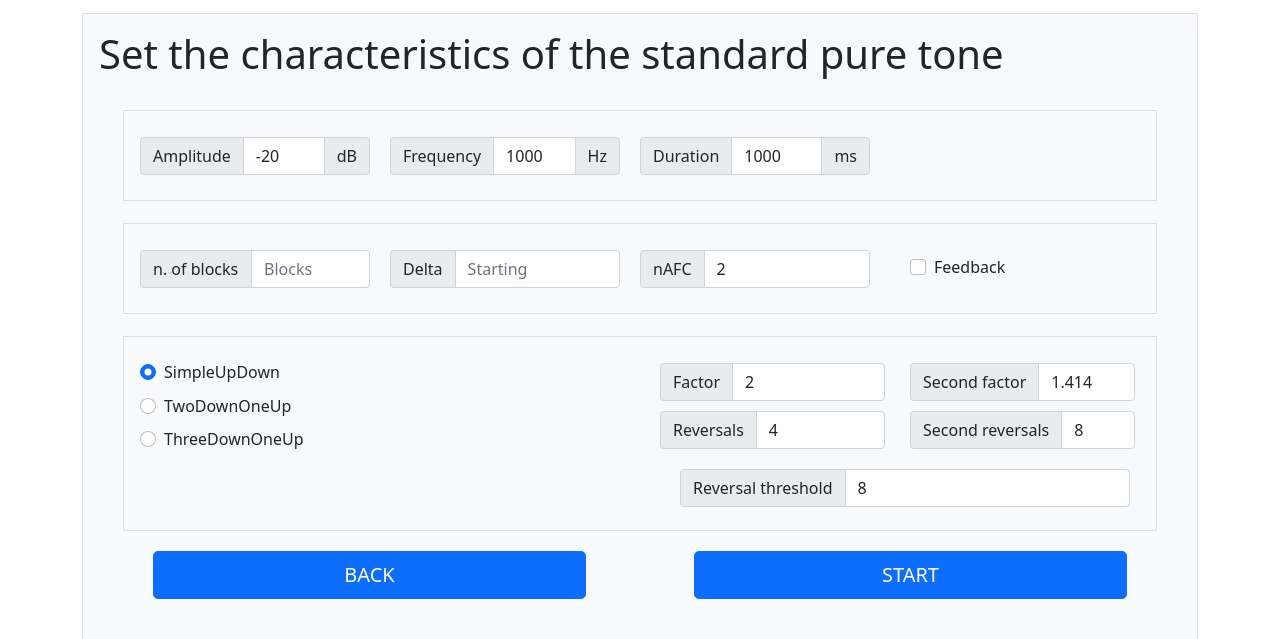
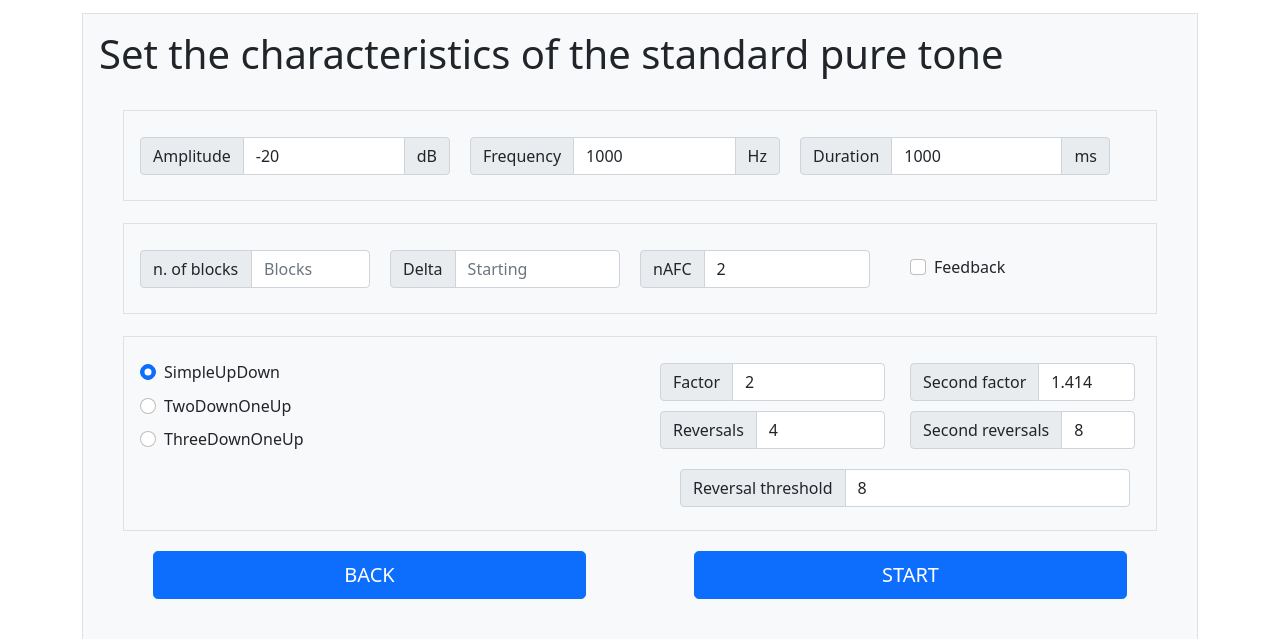
Before and after one commit to NiccoloOrlandi/PsychoacousticsWeb, a PHP site: page /soundSettings.php?test= in a window 1280 px wide. Shown: the top 639 px of the page. Run offline with PHP 8.4, Linux system fonts and the light colour scheme.

Commit message:
Colori pulsanti del test non più casuali ma presi da una lista + css fix

```diff
--- a/freqtest.php
+++ b/freqtest.php
@@ -55,10 +55,9 @@
 		<button type="button" class="btn btn-success" id="button1" onclick = "select(1)" disabled>1° sound</button>
 		<button type="button" class="btn btn-danger" id="button2" onclick = "select(2)" disabled>2° sound</button>
 		<?php
+			$colors = ["#198754", "#dc3545", "#0d6efd", "#e0b000", "#a000a0", "#ff8010", "#50a0f0", "#703000", "#606090"];
 			for($i = 3; $i<=intval($_SESSION['nAFC']); $i++){
-				echo "<button type='button' class='btn btn-success' style='background-color:";
-				printf( "#%06X\n", mt_rand( 0, 0xFFFFFF ));
-				echo "; border:none;' id='button{$i}' onclick = 'select({$i})' disabled>{$i}° sound</button>";
+				echo "<button type='button' class='btn btn-success' style='background-color:".$colors[($i-1)%count($colors)].";' id='button{$i}' onclick = 'select({$i})' disabled>{$i}° sound</button>";
 			}
 		?>
 
--- a/soundSettings.php
+++ b/soundSettings.php
@@ -76,7 +76,7 @@
 							<div class="container p-4" >
 								<div class="row gx-4">
 									<div class="col">
-										<div class="p-3 border bg-light little">
+										<div class="p-3 border bg-light little1">
 											<!-- <form name="soundsForm">  non veniva mai chiuso, al momento non serve, andrà inserito quando imprementeremo la parte in php -->
 
 											<!-- Contenuto dello slot, qui vanno inseriti tutti i bottoni e i check box del secondo slot -->
@@ -113,7 +113,7 @@
 							<div class="container p-4" >
 								<div class="row gx-4">
 									<div class="col">
-									<div class="p-3 border bg-light little">
+									<div class="p-3 border bg-light little2">
 
 											<!-- Contenuto dello slot, qui vanno inseriti tutti i bottoni e i check box del secondo slot -->
 
--- a/staircaseStyle.css
+++ b/staircaseStyle.css
@@ -28,11 +28,15 @@
 	width: 40%;
 }
 
-.p-3.border.bg-light.little{
+.little1, .little2{
 	/*in soundsettings i primi due gruppi di input box (i più piccoli) contengono solo oggetti float,
 	quindi hanno bisogno di avere una dimensione maggiore di 100% per coprire tutto. Gli oggetti con
 	proprietà float non occupano spazio e quindi il div crede di essere vuoto e diventa troppo piccolo*/
-	height: 140%;
+	height: 140% !important;
+}
+
+.p-3.border.bg-light.little1 .input-group.flex-nowrap{
+	width: 31%;
 }
 
 .p-3.border.bg-light{
@@ -73,7 +77,7 @@
 
 	/*gli input box ora prendono tutta la riga, come le note*/
 	.input-group.flex-nowrap{
-		width: 98%;
+		width: 98% !important;
 		float: none;
 		margin-right: 2%;
 	}
--- a/test.css
+++ b/test.css
@@ -4,6 +4,7 @@
 	padding: 2%;
 	padding-left: 3%;
 	padding-right: 3%;
+	border: none;
 }
 
 form {
```
